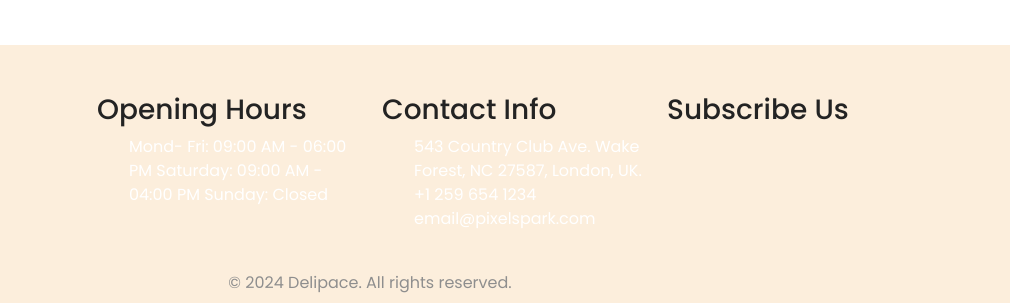
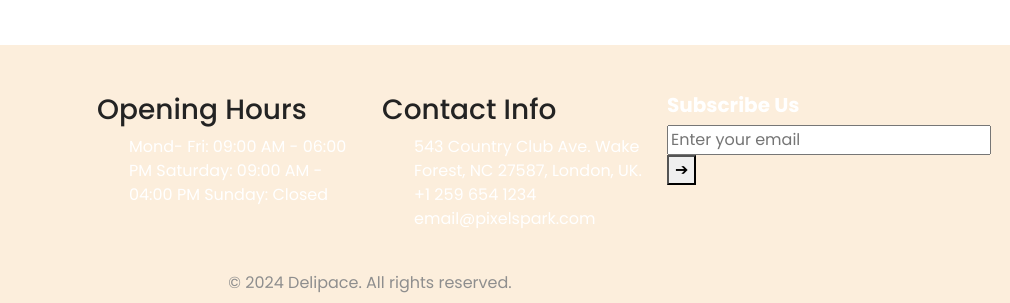
Before and after one commit to isro37/agbo_israel_projet-cuisine_groupe_1, a plain HTML site: page index.html in a window 1280 px wide. Shown: the part 3078-3381 px from the top of the page, 270-1280 px from the left. Drawn offline with nearby package versions, Linux system fonts and the light colour scheme.

Commit message:
modification de la div subscrire

```diff
--- a/index.html
+++ b/index.html
@@ -336,8 +336,14 @@ DOCTYPE html>
             </ul>
           </div>
           <div class="col-md-3">
-            <h3>Subscribe Us</h3>
-          </div>
+            <h5 class="fw-bold text-orange">Subscribe Us</h5>
+            <form class="subscribe-form">
+                <input type="email" class="subscribe-input" placeholder="Enter your email" required>
+                <button type="submit" class="subscribe-button">
+                    <span>&#10132;</span> <!-- Flèche -->
+                </button>
+            </form>
+          </div>
         </div>
         <div class="footer-bottom text-center mt-4">
           <p>&copy; 2024 Delipace. All rights reserved.</p>
```
